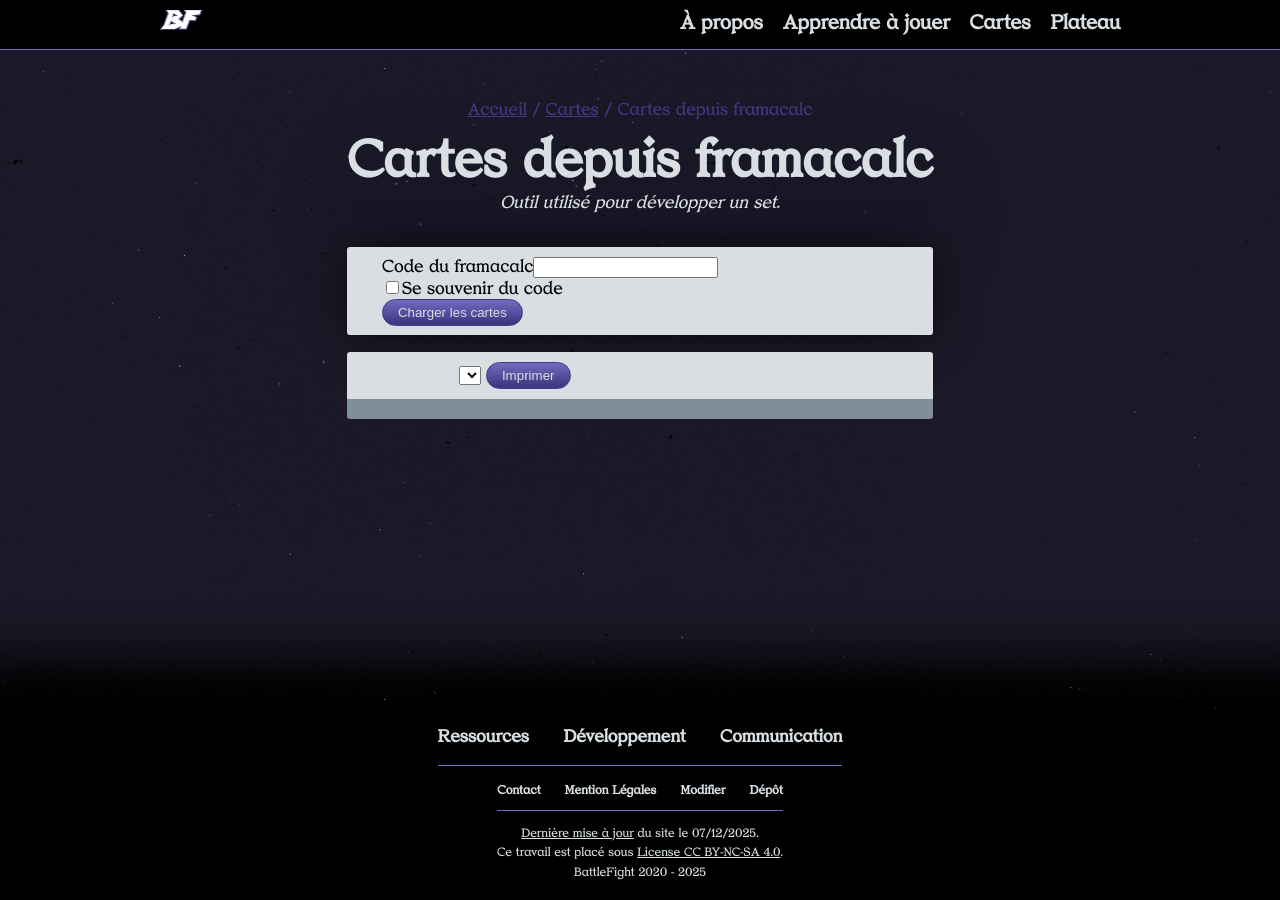
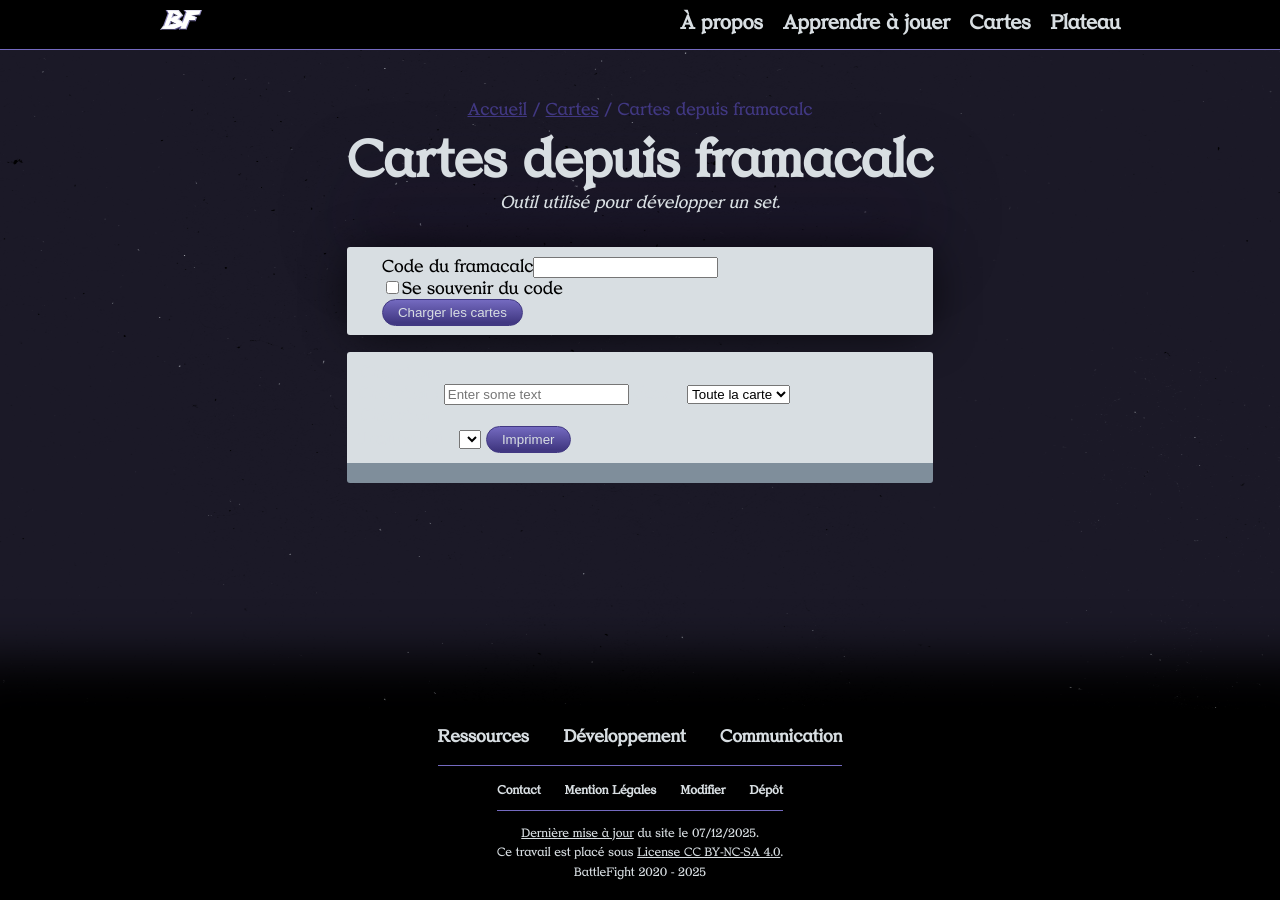
Before and after one commit to dracdrac/BATTLEFIGHT, a Jekyll site: the page built from cartes/depuis-framacalc.md, in a window 1280 px wide. Built offline with Jekyll 4.4.1, drawn with Linux system fonts in a browser that asks for light colours; the repository's description, which GitHub fills in, is left out; some of the changed lines change nothing that is shown.

Commit message:
cards browser

```diff
--- a/_layouts/cards.html
+++ b/_layouts/cards.html
@@ -30,12 +30,29 @@
       {% assign version = page.cards_version | default: edition_obj.current-version %}
       {% assign version_obj = edition_obj.versions | find: 'id', version | first %}
       {% assign treatment = page.cards_treatment | default: 'ST' %}
+      <form action="#">
+        <fileldset>
+            <legend>Chercher</legend>
+          <label for="filter-string">Chercher : </labbel><input placeholder="Enter some text" name="filter-string" id="filter-string"/>
+      <label for="search-in">dans : </labbel><select name="search-in" id="search-in">
+            <option value=".content" selected>Toute la carte</option>
+           <option value=".title">Le titre</option>
+           <option value=".steps">Les étapes</option>
+           <option value=".id">L'identifiant</option>
+        </select>
+        </filedset>
+        <fileldset>
+        <legend>Chercher</legend>
       <label for="treatment">Traitement : </label><select name="treatment" id="cards-treatments">
         {% for t in version_obj.treatments %}
           <option value="{{t.id}}" {% if t.id == treatment %}selected{% endif %}>{{t.id}} ({{t.name}})</option>
         {% endfor %}
       </select>
+        </filedset>
+        <fileldset>
       <button id="print-cards">Imprimer</button>
+        </filedset>
+      </form>
     </aside>
       <div class="cards">
     {% for i in (0..100) %}
--- a/assets/js/cards-browser.js
+++ b/assets/js/cards-browser.js
@@ -7,8 +7,20 @@
   document.querySelector('#cards-treatments').addEventListener('change',(e)=>{
     changeTreatments(e.target.value)
   })
+
+  document.querySelector('#filter-string').addEventListener('input',(e)=>{
+    if(e.target.value.trim().length) filterCards(e.target.value.trim());
+  });
+
+
+
 });
 
+function filterCards(str){
+    let selector = document.querySelector('#search-in').value;
+    let cards = document.querySelectorAll('.cards .card');
+    filterCards(cards, selector, str);
+}
 
 function changeTreatments(treatment){
   document.querySelectorAll('.cards .card').forEach((card)=>{
@@ -16,3 +28,19 @@
     card.querySelector('.treatment').innerHTML = treatment;
   });
 }
+
+
+function filterCards(cards, selector, str){
+  const removeDiatrics = (str) => str.normalize("NFD").replace(/[\u0300-\u036f]/g, "");
+  str = removeDiatrics(str.toLowerCase();
+  cards.forEach((card)=>{
+    let cardText = card.querySelector(selector).innerText;
+    cardText = removeDiatrics(cardText.toLowerCase();
+    if(cardText.indexOf(str)>=0){
+      card.style.display='';
+    }
+    else {
+      card.style.display='none';
+    }
+  });
+}
```
